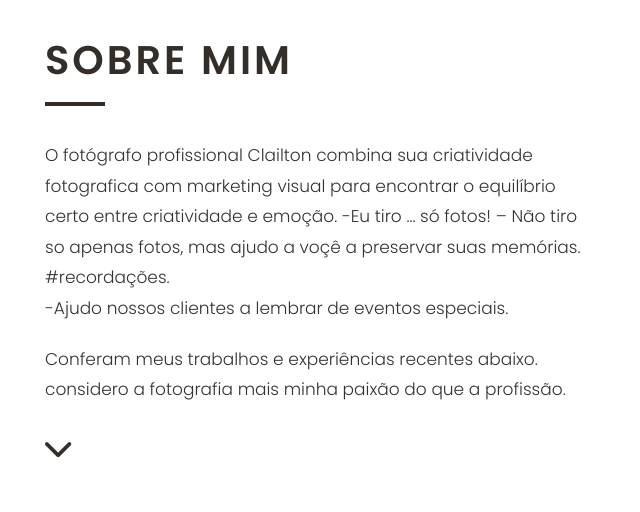
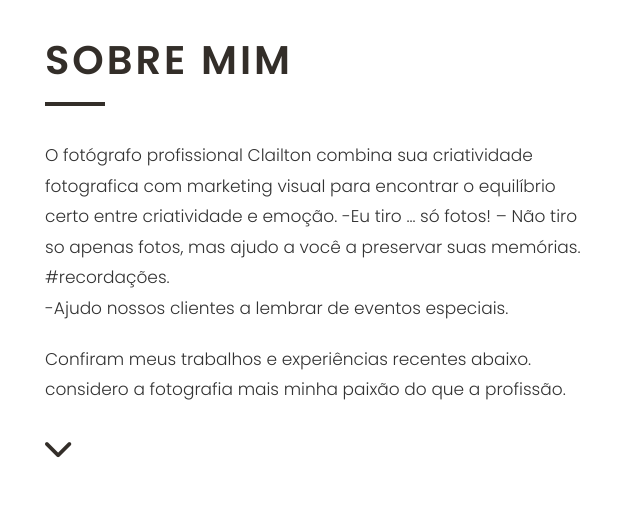
Before and after one commit to djcleyton/clodo-fotografia, a plain HTML site: page index.html in a window 1280 px wide. Shown: the part 840-1352 px from the top of the page, 625-1265 px from the left. Drawn offline with Linux system fonts and the light colour scheme.

Commit message:
atualizaçao

```diff
--- a/index.html
+++ b/index.html
@@ -59,9 +59,9 @@
                             <h2>Sobre mim</h2>
                         </div>
                         <p class = "lead">O fotógrafo profissional Clailton combina sua criatividade fotografica com marketing visual para encontrar o equilíbrio certo entre criatividade e emoção.  -Eu tiro …  só fotos!
-                            – Não tiro so apenas fotos, mas ajudo a voçê a preservar suas memórias. #recordações.
+                            – Não tiro so apenas fotos, mas ajudo a você a preservar suas memórias. #recordações.
                             <br>-Ajudo nossos clientes a lembrar de eventos especiais.</p>
-                        <p class = "lead">Conferam meus trabalhos e experiências recentes abaixo. considero a fotografia mais minha paixão do que a profissão.</p>
+                        <p class = "lead">Confiram meus trabalhos e experiências recentes abaixo. considero a fotografia mais minha paixão do que a profissão.</p>
                         <a href = "#work" class = "btn-down">
                             <i class = "fas fa-chevron-down"></i>
                         </a>
```
